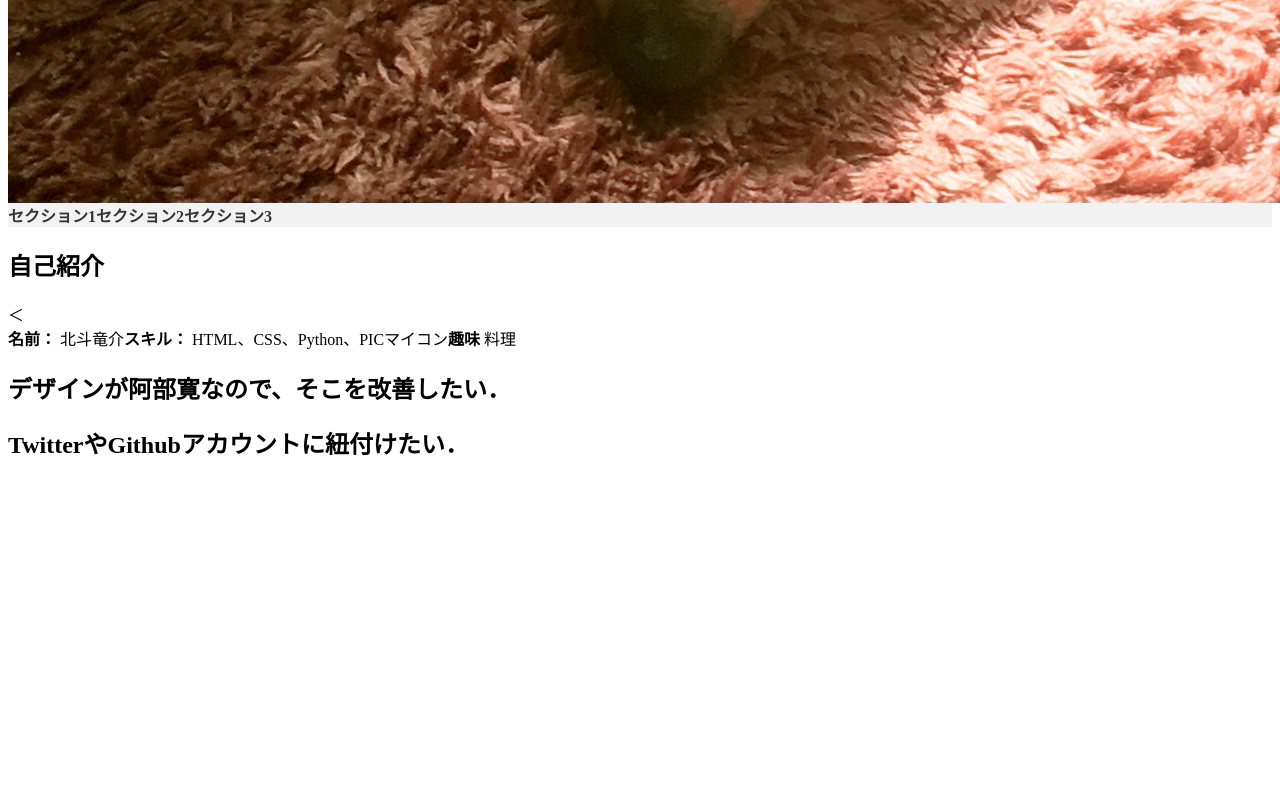
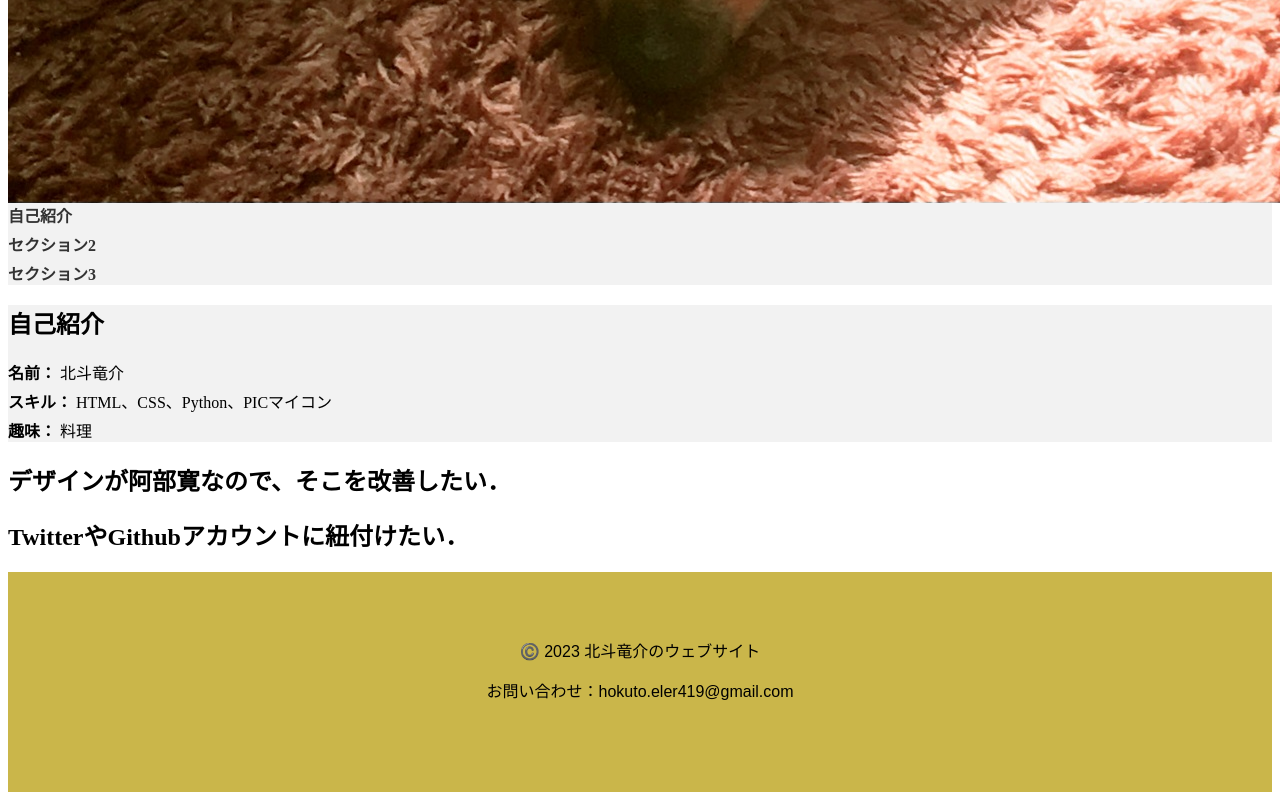
Before and after one commit to HK-TO/hk-to.github.io, a plain HTML site: page index.html in a window 1280 px wide. Shown: the part 1715-2515 px from the top of the page. Before the commit the page ends 2195 px from the top, so only its background shows below. Drawn offline with Linux system fonts and the light colour scheme.

Commit message:
Implement footer.

```diff
--- a/index.html
+++ b/index.html
@@ -20,13 +20,29 @@
             list-style-type: none;
             padding: 0;
             margin: 0;
-            display: flex;
+        }
+        li {
+            margin-bottom: 5px;
         }
 
         a {
             text-decoration: none;
             color: #333;
             font-weight: bold;
+        }
+
+        footer {
+            width: 100%;
+            height: 120px;
+            text-align: center;
+            padding: 50px 0;
+            background-color: #cab64a;
+        }
+
+        #self-introduction {
+            background-color: #f2f2f2;
+            margin-top: 20px;
+            margin-bottom: 20px;
         }
     </style>
 
@@ -36,18 +52,17 @@
 
         <nav>
             <ul>
-                <li><a href="#section1">セクション1</a></li>
+                <li><a href="#self-introduction">自己紹介</a></li>
                 <li><a href="#section2">セクション2</a></li>
                 <li><a href="#section3">セクション3</a></li>
             </ul>
         </nav>
-
         <section id="self-introduction">
             <h2> 自己紹介 </h2>
-            ＜<ul>
+            <ul>
                 <li><strong>名前：</strong> 北斗竜介</li>
                 <li><strong>スキル：</strong> HTML、CSS、Python、PICマイコン</li>
-                <li><strong>趣味</strong> 料理</li>
+                <li><strong>趣味：</strong> 料理</li>
             </ul>
         </section>
 
@@ -58,5 +73,12 @@
         <section id="section3">
             <h2> TwitterやGithubアカウントに紐付けたい． </h2>
         </section>
+
+        <footer>
+            <p>©️ 2023 北斗竜介のウェブサイト </p>
+            <p>お問い合わせ：hokuto.eler419@gmail.com</p>
+        </footer>
+
     </body>
+
 </html>
```
